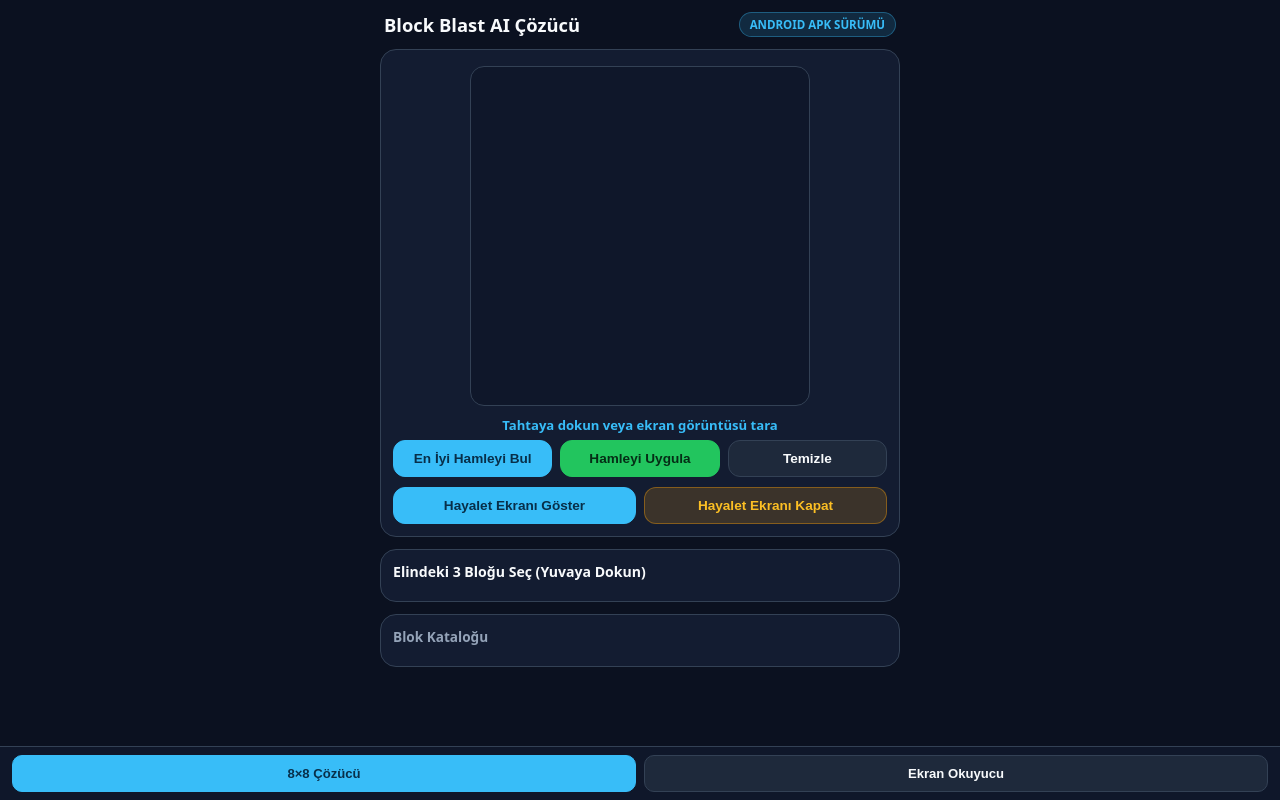
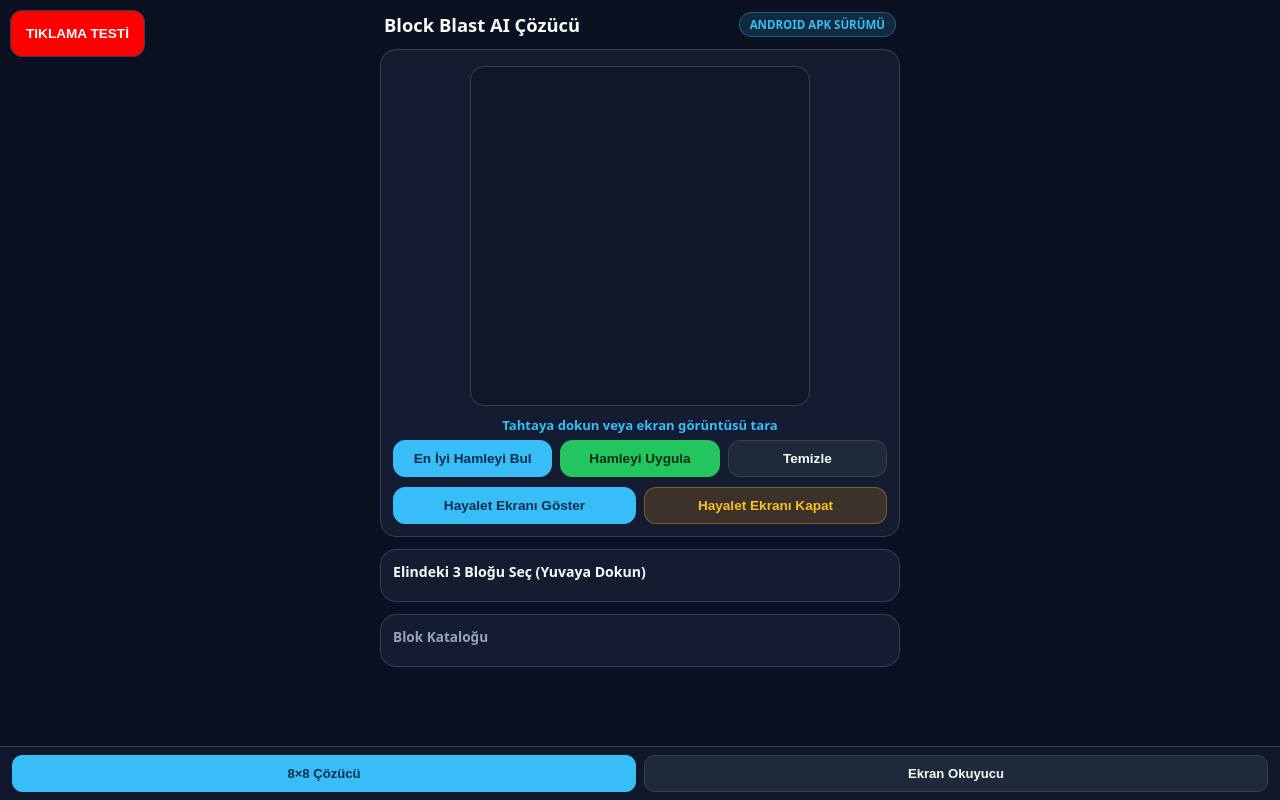
Before and after one commit to arslnethem/block, a website: page block blast apk/www/index.html in a window 1280 px wide. Drawn offline with Linux system fonts and the light colour scheme.

Commit message:
Update index.html

```diff
--- a/block blast apk/www/index.html
+++ b/block blast apk/www/index.html
@@ -143,6 +143,11 @@ Kaydırıcılar görüntüye göre ayarlanır.
 </div>
 </div>
 
+<button
+  style="position:fixed;top:10px;left:10px;z-index:99999;background:red;color:white;padding:15px"
+  onclick="alert('TIKLAMA ÇALIŞIYOR')">
+  TIKLAMA TESTİ
+</button>
 <nav class="bottom-nav">
 <button class="nav-btn active" id="nav-solver" onclick="switchTab('solver')">8×8 Çözücü</button>
 <button class="nav-btn" id="nav-scanner" onclick="switchTab('scanner')">Ekran Okuyucu</button>
```
